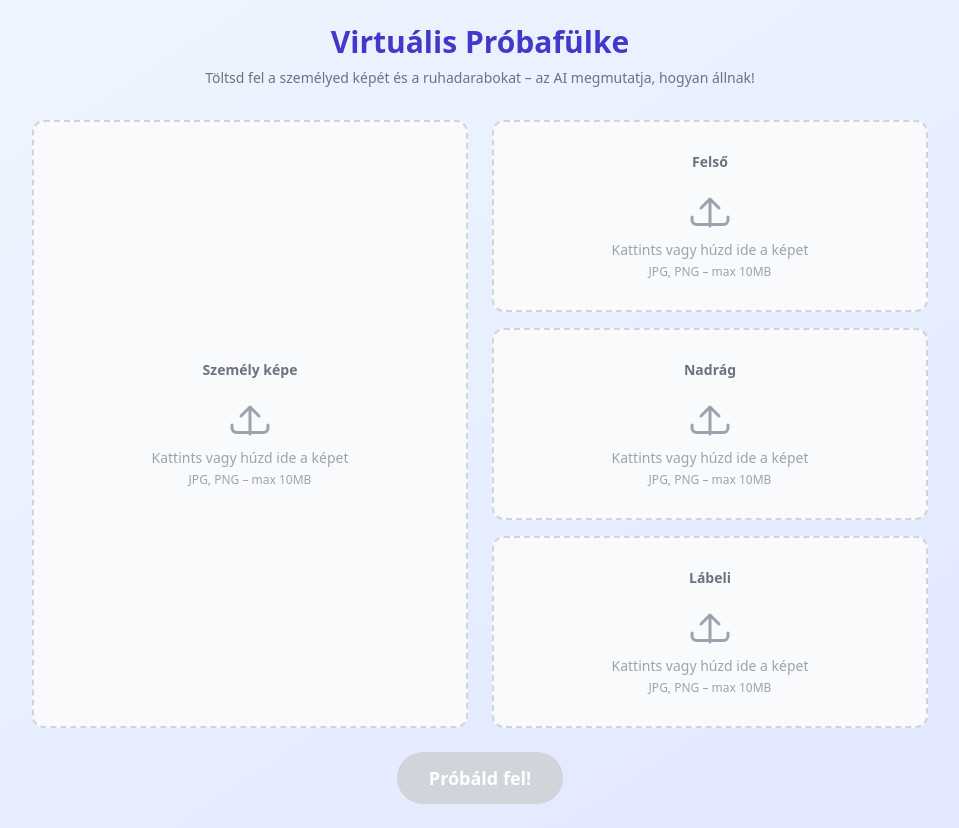
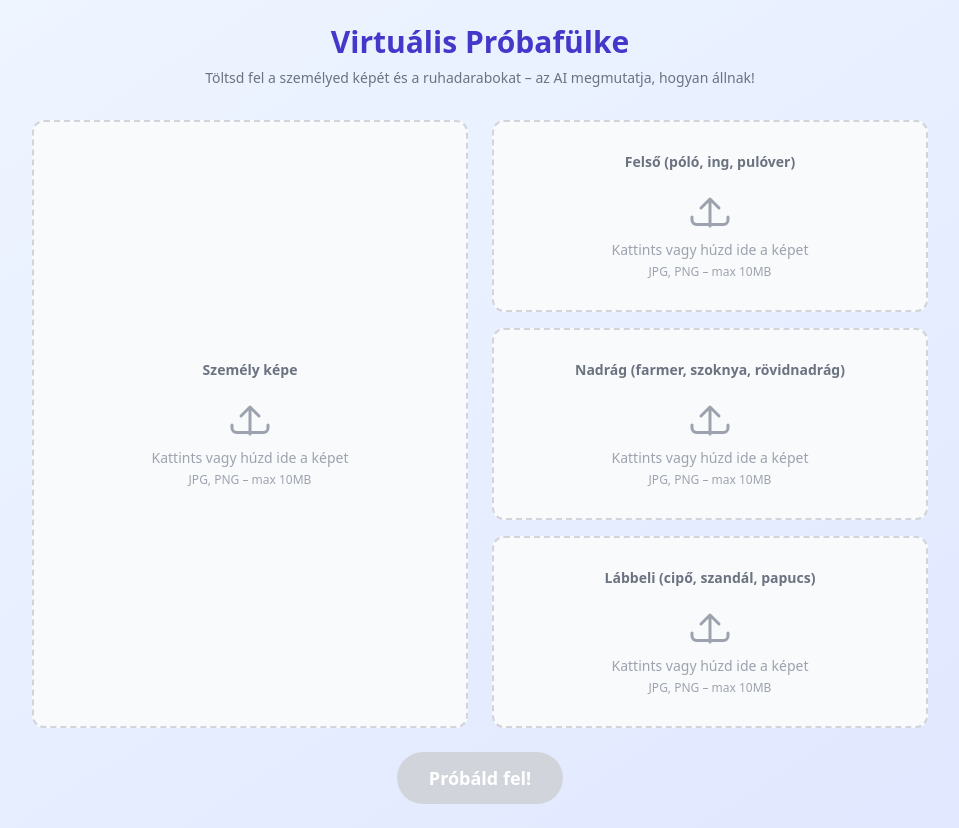
Before and after one commit to cloudsteak/trn-gcp-ai-virtual-tryon, a React (Vite) app in the folder client/: page / in a window 1280 px wide. Shown: the whole page, without its empty margins (160-1119 px from the left). Built offline with nearby package versions, Linux system fonts and the light colour scheme; no server answers.

Commit message:
Enhance garment labels with detailed descriptions in GARMENT_SLOTS

```diff
--- a/client/src/App.jsx
+++ b/client/src/App.jsx
@@ -5,9 +5,9 @@ import ResultDisplay from "./components/ResultDisplay";
 const API_URL = import.meta.env.VITE_API_URL ?? "";
 
 const GARMENT_SLOTS = [
-  { key: "top", label: "Felső" },
-  { key: "bottom", label: "Nadrág" },
-  { key: "shoes", label: "Lábeli" },
+  { key: "top", label: "Felső (póló, ing, pulóver)" },
+  { key: "bottom", label: "Nadrág (farmer, szoknya, rövidnadrág)" },
+  { key: "shoes", label: "Lábbeli (cipő, szandál, papucs)" },
 ];
 
 export default function App() {
```
